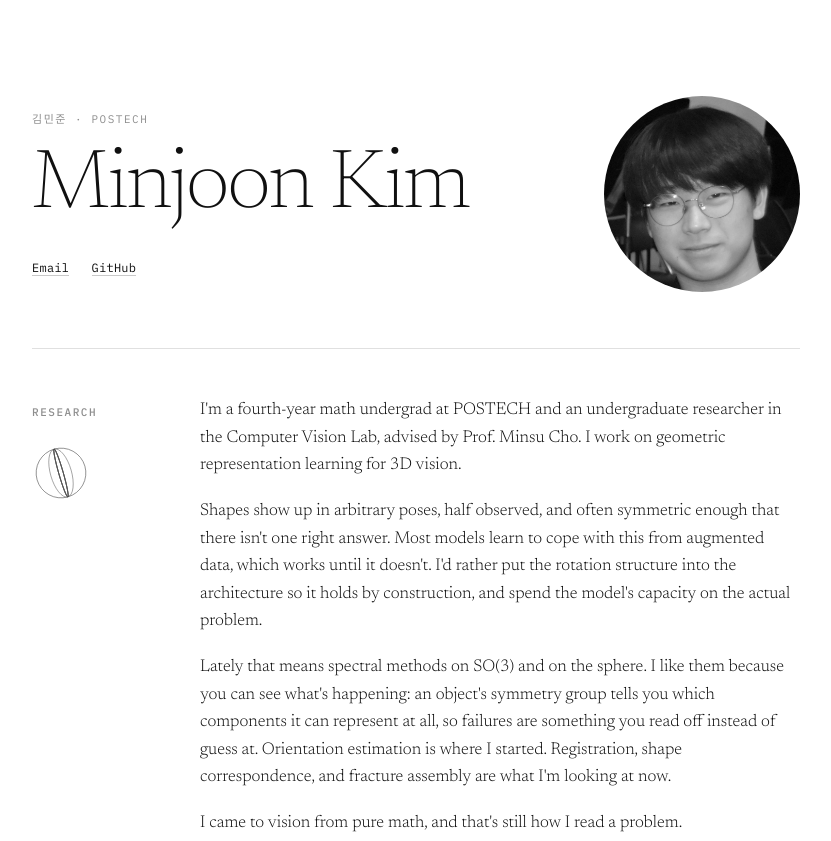
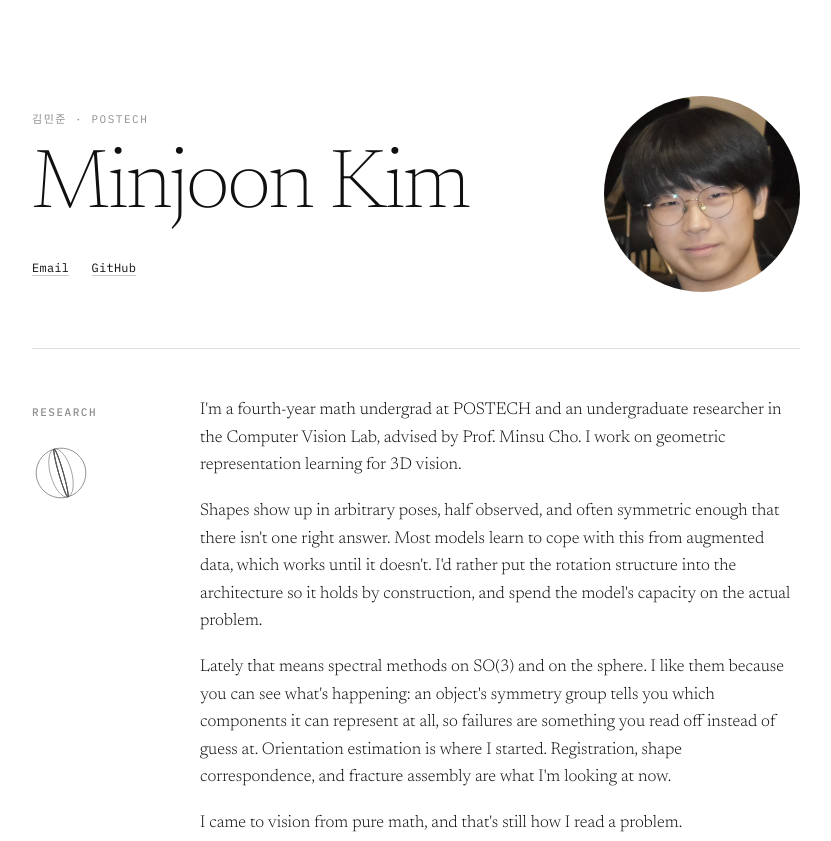
Before and after one commit to Mjk-123/mjk-123.github.io, a plain HTML site: page index.html in a window 1280 px wide. Shown: the top 841 px of the page, without its empty margins (224-1055 px from the left). Drawn offline with Linux system fonts and the light colour scheme.

Commit message:
Show portrait in color

```diff
--- a/index.html
+++ b/index.html
@@ -97,10 +97,7 @@
     aspect-ratio:1;
     object-fit:cover;
     border-radius:50%;
-    filter:grayscale(1) contrast(1.04);
-    transition:filter .45s ease;
   }
-  .portrait img:hover{filter:grayscale(0) contrast(1)}
 
   /* ── signature: SO(3) wireframe ─────────────────────────── */
   .rail{display:flex;flex-direction:column;gap:1.4rem;align-items:flex-start}
```
